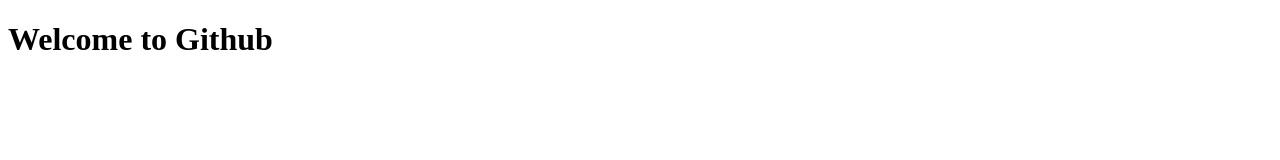
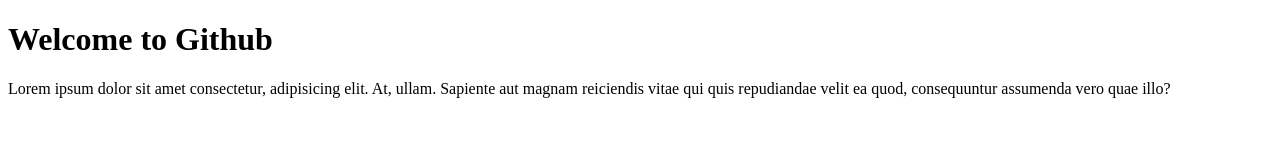
Before and after one commit to sae-space/git-test-v2, a plain HTML site: page index.html in a window 1280 px wide. Drawn offline with Linux system fonts and the light colour scheme.

Commit message:
second commit

```diff
--- a/index.html
+++ b/index.html
@@ -8,6 +8,9 @@
 </head>
 <body>
     <h1>Welcome to Github</h1>
-
+    <p>Lorem ipsum dolor sit amet consectetur, adipisicing elit.
+        At, ullam. Sapiente aut magnam reiciendis vitae qui quis
+        repudiandae velit ea quod, consequuntur assumenda vero
+        quae illo?</p>
 </body>
 </html>
```
